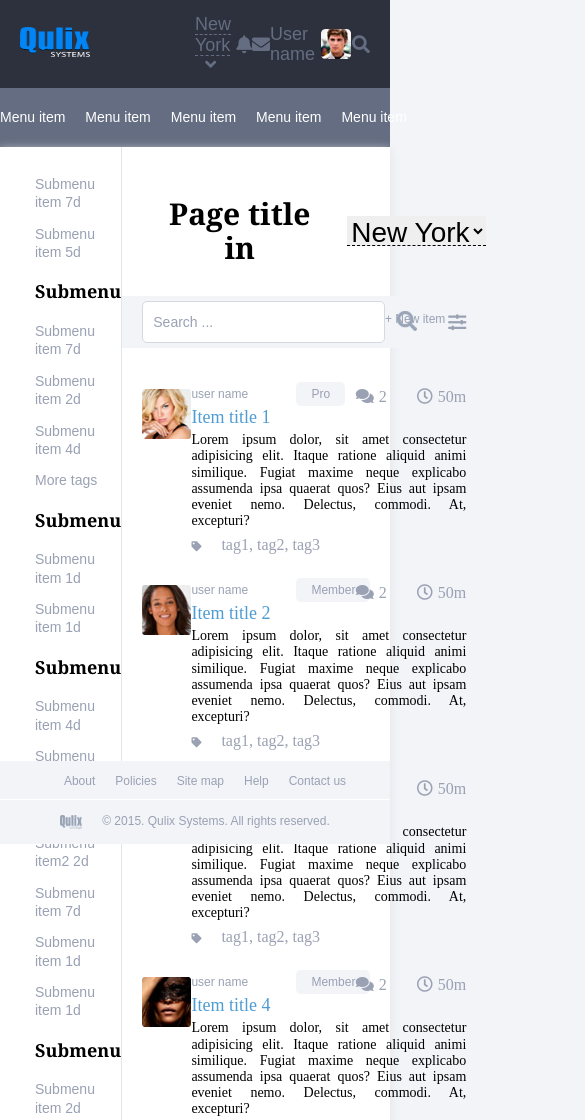
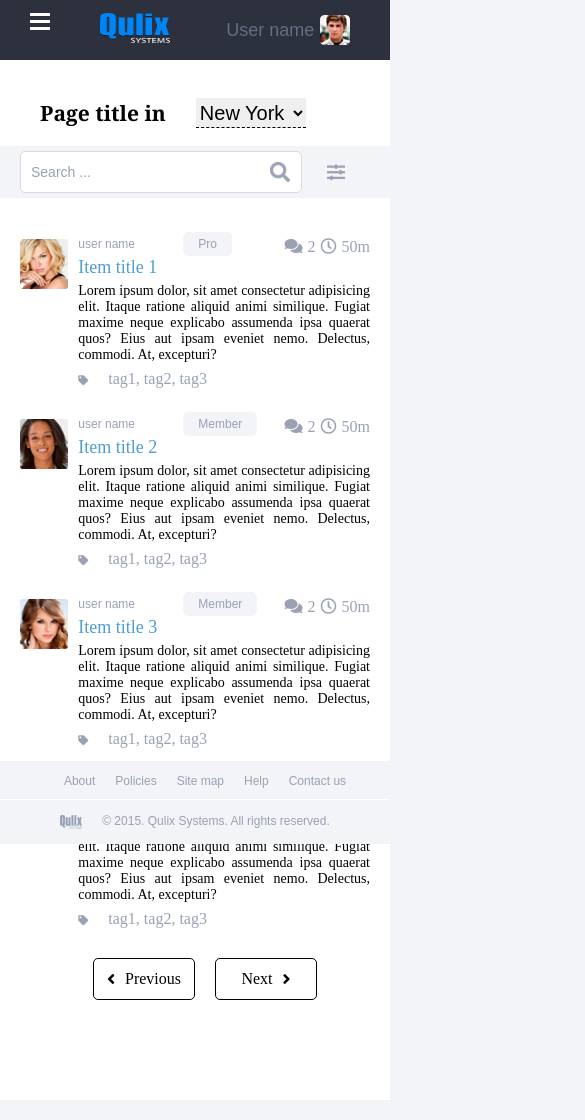
Before and after one commit to Noxious2211/JS_Homework, a plain HTML site: page hw_6/index.html in a window 390 px wide. Shown: the top 1120 px of the page, 585 px wide, since content can reach past the window. Drawn offline with Linux system fonts and the light colour scheme.

```diff
--- a/hw_6/index.html
+++ b/hw_6/index.html
@@ -33,8 +33,8 @@
          </div>
          <div class="header__user">
             <ul class="header__info">
-               <li>
-                  <a class="header__user_sity" href="#">New York</a>
+               <li class="header__user_sity">
+                  <a href="#">New York</a>
                   <i class="fas fa-angle-down"></i>
                </li>
                <li>
@@ -45,11 +45,9 @@
                   <a href="#">
                      <i class="fas fa-envelope"></i>
                   </a></li>
-               <li>
-                  <a class="header__user_name" href="#">
-                     <span>
-                        User name
-                     </span>
+               <li class="header__user_name">
+                  <a href="#">
+                     User name
                      <img src="./media/userPhoto.jpg" alt="">
                   </a>
                </li>
--- a/hw_6/scss/main.scss
+++ b/hw_6/scss/main.scss
@@ -23,6 +23,7 @@ header {
          padding: 10px;
          transform: translate(-100%);
          transition: transform 0.5s ease-in ;
+         z-index: 20;
          .mobile-menu-link {
             margin-bottom: 15px;
             text-decoration: none;
@@ -116,11 +117,13 @@ header {
          }
       }
       .header__user_sity {
+         a {
          font-size: 18px;
          color: #646d81;
          border-bottom: 1px dashed;
+         }
       }
-      .header__user_sity:hover {
+      .header__user_sity:hover a {
          color: #888;
       }
       .fa-angle-down::before {
@@ -148,13 +151,13 @@ header {
          text-decoration: none;
       }
       .header__user_name {
-         display: flex;
-         align-items: center;
-         span {
+         a {
+            display: flex;
+            align-items: center;
             font-size: 18px;
             color: #646d81;
          }
-         span:hover {
+         a:hover {
             color: #888;
          }
       img {
@@ -290,7 +293,7 @@ nav {
          padding: 5px 20px;
          background-color: #f2f4f8;
          .main__input {
-            width: 240px;
+            min-width: 240px;
             height: 40px;
             padding: 0 30px 0 10px;
             border: 1px solid #d6d9e1;
@@ -325,7 +328,7 @@ nav {
          img {
             position: absolute;
             top: 30%;
-            left: 275px;
+            left: 270px;
             width: 20px;
             height: 20px;
          }
@@ -357,7 +360,7 @@ nav {
                align-self: flex-start;
                width: 50px;
                height: 50px;
-               // background-image: url('../media/photo1.jpg');
+               margin-right: 10px;
                background-repeat: no-repeat;
                background-position: center;
                background-size: cover;
@@ -404,7 +407,7 @@ nav {
             .fa-comments,
             .fa-clock {
                color: #99a1b3;
-               margin: 0 5px 0 30px;
+               margin: 0 5px 0 5px;
             }
             p {
                text-align: justify;
@@ -524,5 +527,44 @@ nav {
 }
 
 @media screen and (max-width: 500px) {
-
+   header{
+      .header__mobile-wr {display: block;}
+      }
+      .header {
+         .header__logo {
+            margin-left: 80px;
+         }
+         .header__user_sity {
+            display: none;
+         }
+         .header__user {
+            .fa-bell,
+            .fa-envelope
+            {display: none;}
+         }
+         .header__info {
+            .fa-search {display: none;}
+         }
+      }
+   nav {display: none;}
+   .main {
+      .main__submenu {display: none;}
+      .main__content {
+         .main__content-item {
+            span{display: none;}
+            .fa-sliders-h {
+               margin-left: 25px;
+            }
+         }
+         .main__content-header {
+            h3 {
+               font-size: 21px;
+            }
+            select {
+               font-size: 20px;
+               width: 110px;
+            }
+         }
+      }
+   }
 }
```
Also changed, not shown: hw_6/css/style.css, 1 other file.
